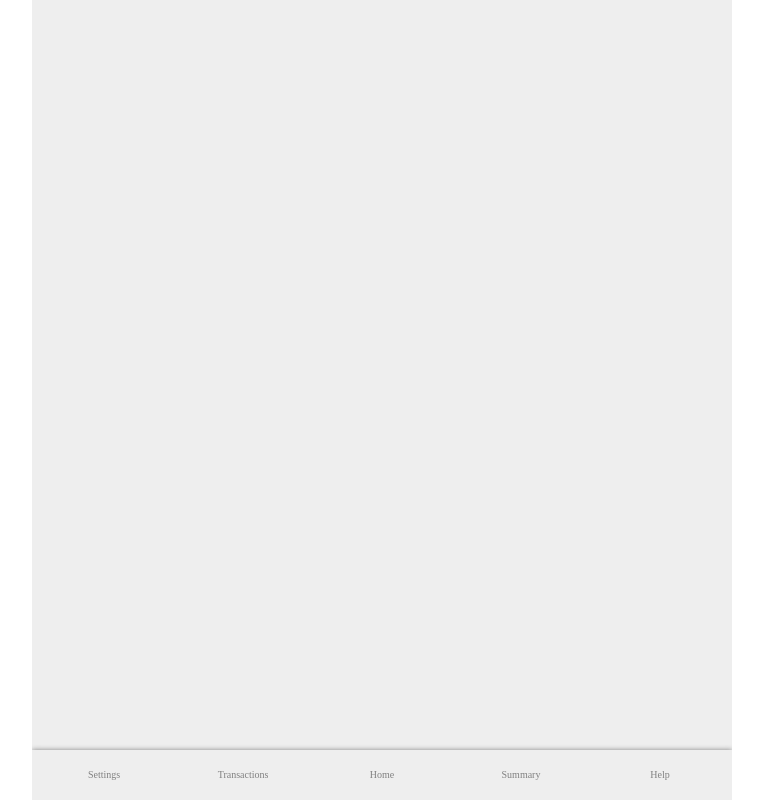
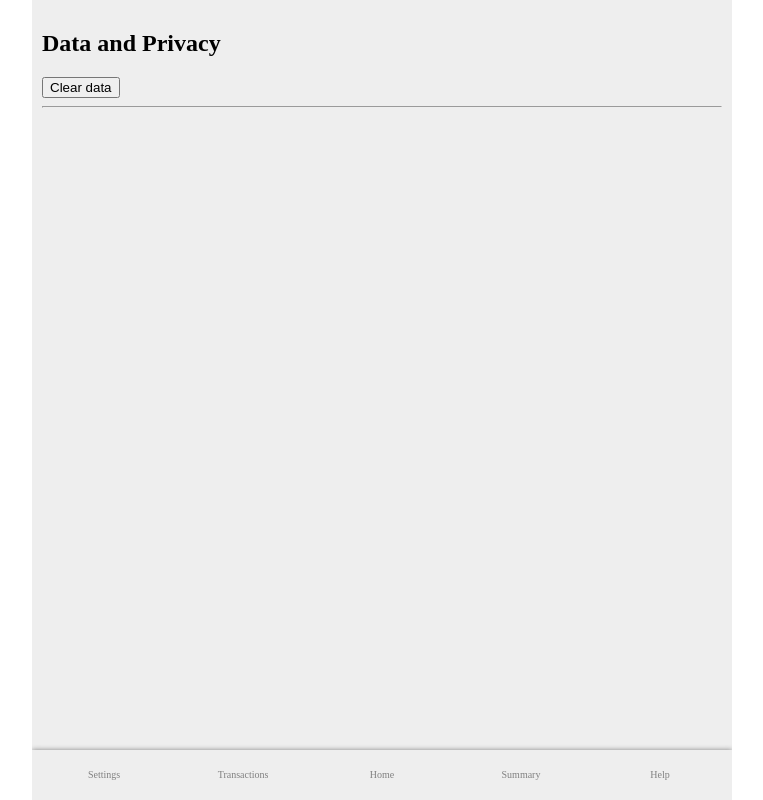
Before and after one commit to yikuansun/perfin, a SvelteKit app: page /settings in a window 1280 px wide. Shown: the whole page, without its empty margins (258-1021 px from the left). Built offline with nearby package versions, Linux system fonts and the light colour scheme.

Commit message:
modify user data

```diff
--- a/src/lib/UserData.js
+++ b/src/lib/UserData.js
@@ -31,7 +31,7 @@ class UserData {
     readFromLocalStorage() {
         if (window.localStorage.getItem("dataExists")) {
             this.balance = parseFloat(window.localStorage.getItem("balance") || "0");
-            this.transactions = JSON.parse(window.localStorage.getItem("balance") || "[]");
+            this.transactions = JSON.parse(window.localStorage.getItem("transactions") || "[]");
             this.recurrences = JSON.parse(window.localStorage.getItem("recurrences") || "[]");
         }
     }
--- a/src/routes/settings/+page.svelte
+++ b/src/routes/settings/+page.svelte
@@ -0,0 +1,19 @@
+<script>
+    import { onMount } from "svelte";
+    import UserData from "$lib/UserData";
+
+    let data = new UserData();
+
+    onMount(() => {
+        data.readFromLocalStorage();
+    });
+</script>
+
+<h2>Data and Privacy</h2>
+<button on:click={() => {
+    // clear data (dangerous action, so we ask the user first)
+    if (confirm("are u sure???")) {
+        data.purgeLocalStorage();
+    }
+}}>Clear data</button>
+<hr />
```
Also changed, not shown: src/routes/transactions/+page.svelte (+23 -0 lines).
